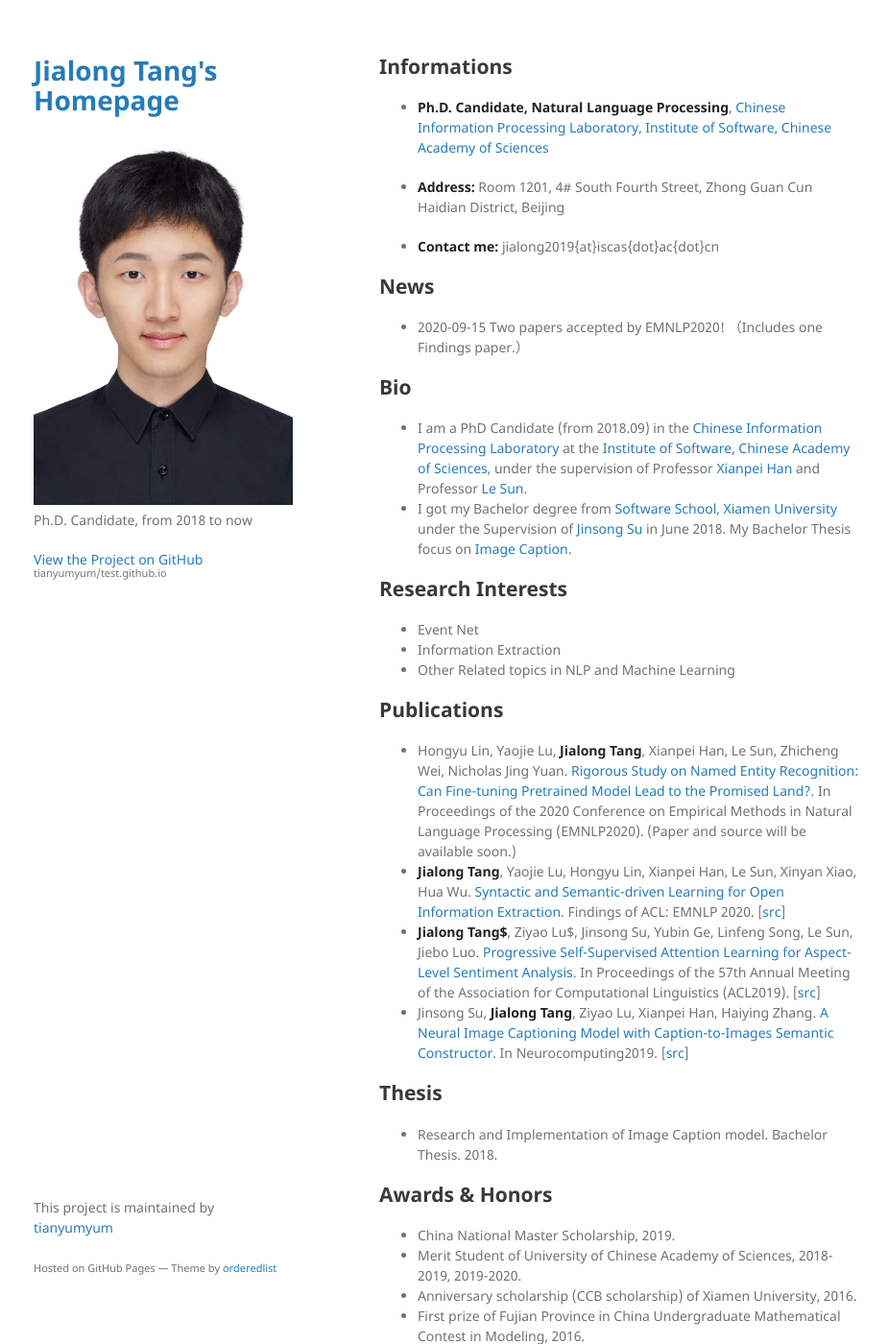
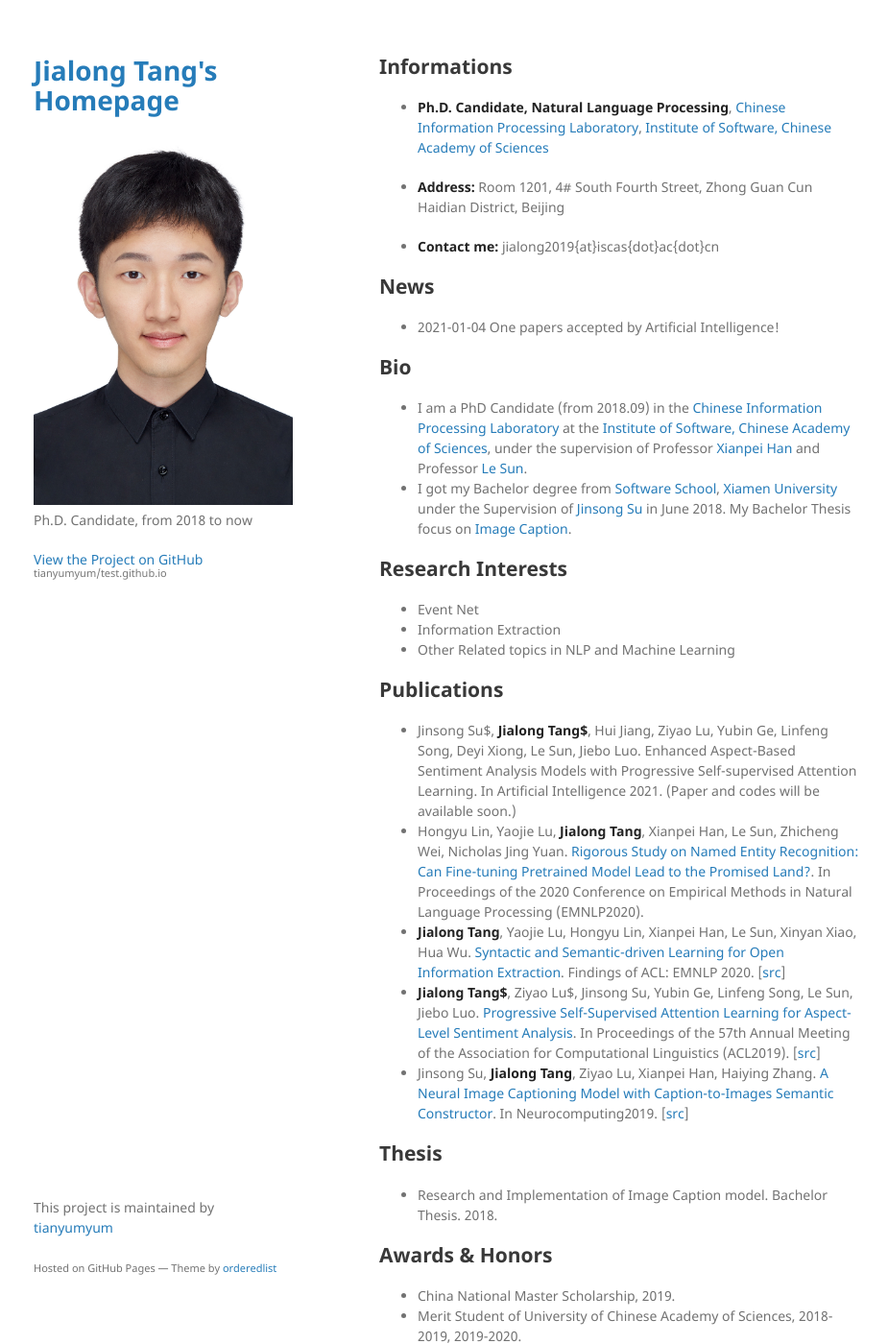
Before and after one commit to tianyumyum/test.github.io, a Jekyll site: the page built from index.md, in a window 1280 px wide and 1400 px high. Shown: the whole window at 96% size, without its empty margins (175-1100 px from the left). Built offline with Jekyll 4.4.1, drawn with Linux system fonts in a browser that asks for light colours; our own code applies the rules of GitHub Pages for plain Markdown files.

Commit message:
Update index.md

```diff
--- a/index.md
+++ b/index.md
@@ -13,7 +13,7 @@ layout: default
 
 ## News
 
-*   2020-09-15 Two papers accepted by EMNLP2020! （Includes one Findings paper.）
+*   2021-01-04 One papers accepted by Artificial Intelligence!
 
 ## Bio
 
@@ -28,7 +28,9 @@ layout: default
 
 ## Publications
 
-*   Hongyu Lin, Yaojie Lu, **Jialong Tang**, Xianpei Han, Le Sun, Zhicheng Wei, Nicholas Jing Yuan. [Rigorous Study on Named Entity Recognition: Can Fine-tuning Pretrained Model Lead to the Promised Land?](https://www.aclweb.org/anthology/2020.emnlp-main.592.pdf). In Proceedings of the 2020 Conference on Empirical Methods in Natural Language Processing (EMNLP2020). (Paper and source will be available soon.)
+*   Jinsong Su$, **Jialong Tang$**, Hui Jiang, Ziyao Lu, Yubin Ge, Linfeng Song, Deyi Xiong, Le Sun, Jiebo Luo. Enhanced Aspect-Based Sentiment Analysis Models
+with Progressive Self-supervised Attention Learning. In Artificial Intelligence 2021. (Paper and codes will be available soon.)
+*   Hongyu Lin, Yaojie Lu, **Jialong Tang**, Xianpei Han, Le Sun, Zhicheng Wei, Nicholas Jing Yuan. [Rigorous Study on Named Entity Recognition: Can Fine-tuning Pretrained Model Lead to the Promised Land?](https://www.aclweb.org/anthology/2020.emnlp-main.592.pdf). In Proceedings of the 2020 Conference on Empirical Methods in Natural Language Processing (EMNLP2020).
 *   **Jialong Tang**, Yaojie Lu, Hongyu Lin, Xianpei Han, Le Sun, Xinyan Xiao, Hua Wu. [Syntactic and Semantic-driven Learning for Open Information Extraction](https://www.aclweb.org/anthology/2020.findings-emnlp.69.pdf). Findings of ACL: EMNLP 2020. \[[src](https://github.com/TangJiaLong/SSD-OpenIE)\]
 *   **Jialong Tang$**, Ziyao Lu$, Jinsong Su, Yubin Ge, Linfeng Song, Le Sun, Jiebo Luo. [Progressive Self-Supervised Attention Learning for Aspect-Level Sentiment Analysis](https://www.aclweb.org/anthology/P19-1053.pdf). In Proceedings of the 57th Annual Meeting of the Association for Computational Linguistics (ACL2019). \[[src](https://github.com/TangJiaLong/PSSAttention)\]
 *   Jinsong Su, **Jialong Tang**, Ziyao Lu, Xianpei Han, Haiying Zhang. [A Neural Image Captioning Model with Caption-to-Images Semantic Constructor](https://www.sciencedirect.com/science/article/pii/S0925231219311312). In Neurocomputing2019. \[[src](https://github.com/TangJiaLong/ICSemanticReConstructor)\]
```
